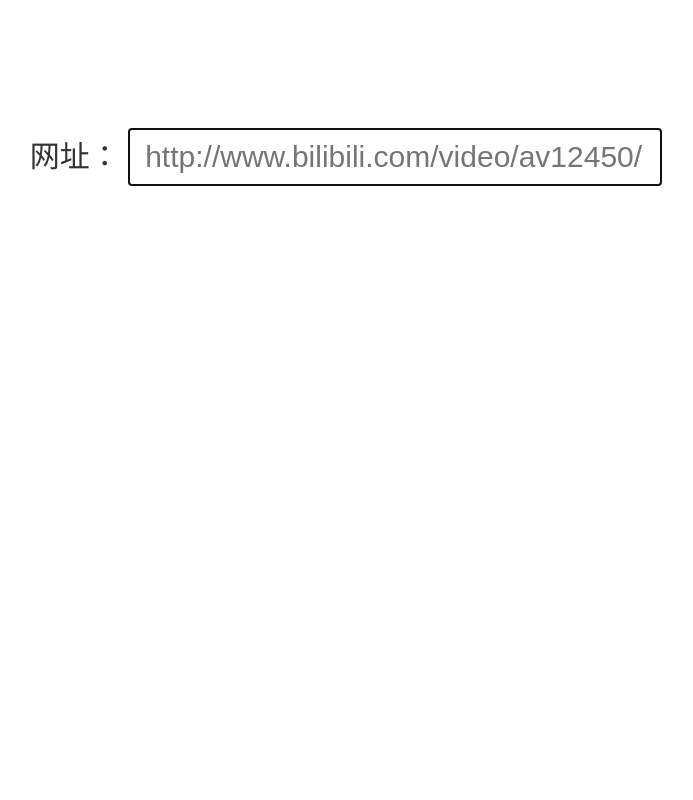
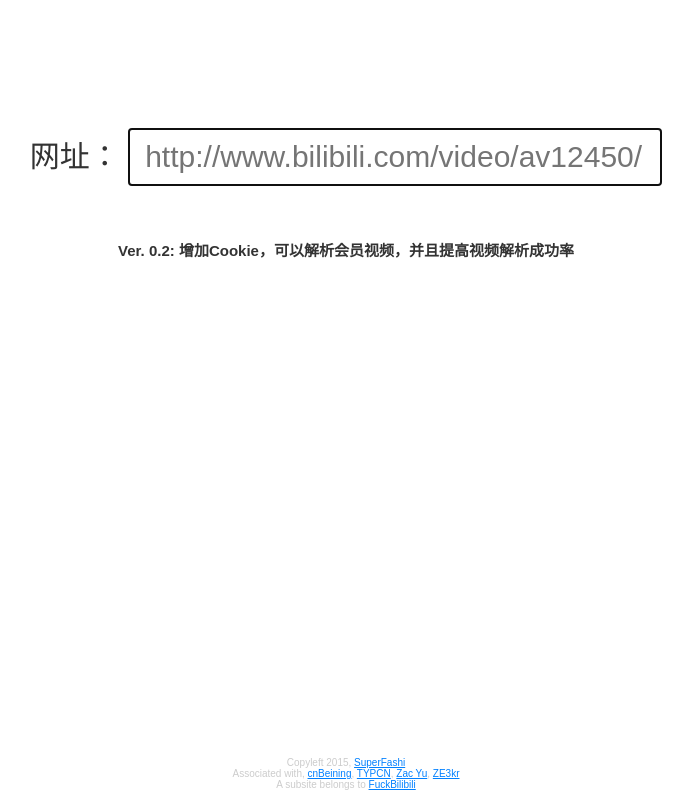
Before and after one commit to AlexZhou1995/BilibiliDownload, a plain HTML site: page index.html in a window 1280 px wide. Shown: the whole page, without its empty margins (294-987 px from the left). Drawn offline with Linux system fonts and the light colour scheme.

Commit message:
nevermind

```diff
--- a/index.html
+++ b/index.html
@@ -5,7 +5,7 @@
   <title>BilibiliDownload</title>
   <meta charset="UTF-8">
     <style type="text/css">
-    body{background-color:#fff;color:#333;font-family:Arial,Verdana,sans-serif;font-size:62.5%;margin:10% 5% 0 5%;text-align:center;}
+    body{background-color:#fff;color:#333;font-family:Arial,Verdana,sans-serif;font-size:62.5%;margin:10% 0 0 0;text-align:center;}
     form{margin-bottom:1em;}
     a,a:visited,a:active{color:#0080ff;text-decoration:underline;}
     a:hover{text-decoration:none;}
@@ -14,6 +14,7 @@
     #container{clear:both;font-size:3em;margin:auto;}
     #domain_input{width:500px;}
     .smile-container {width:300px;margin:0 auto; font-size: 0.4em;}
+    #footer{color:#CCC; width:100%; position: fixed; bottom: 10px; text-align: center;}
     </style>
 </head>
   <body>
@@ -24,5 +25,12 @@
   <input type="submit" style="display: none;" />
       </form>
     </div>
+    <br>
+    <h2>Ver. 0.2: 增加Cookie，可以解析会员视频，并且提高视频解析成功率</h2>
+    <div id="footer">
+      Copyleft 2015, <a href="http://superfashi.com">SuperFashi</a><br />
+      Associated with, <a href="https://www.cnbeining.com/">cnBeining</a>, <a href="http://blog.eqoe.cn/">TYPCN</a>, <a href="https://keybase.io/zyu">Zac Yu</a>, <a href="https://ze3kr.tlo.xyz/">ZE3kr</a><br />
+      A subsite belongs to <a href="http://www.fuckbilibili.com">FuckBilibili</a>
+    </div>
   </body>
 </html>
```
